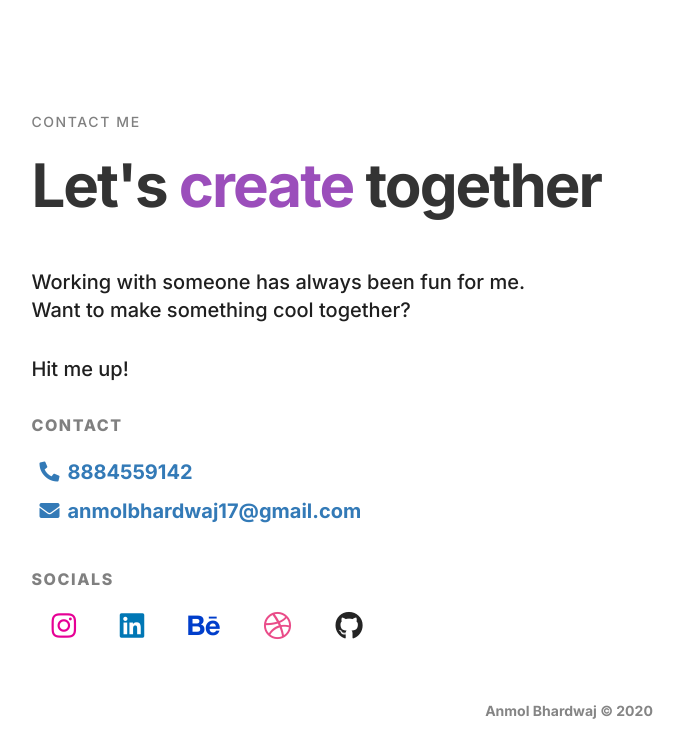
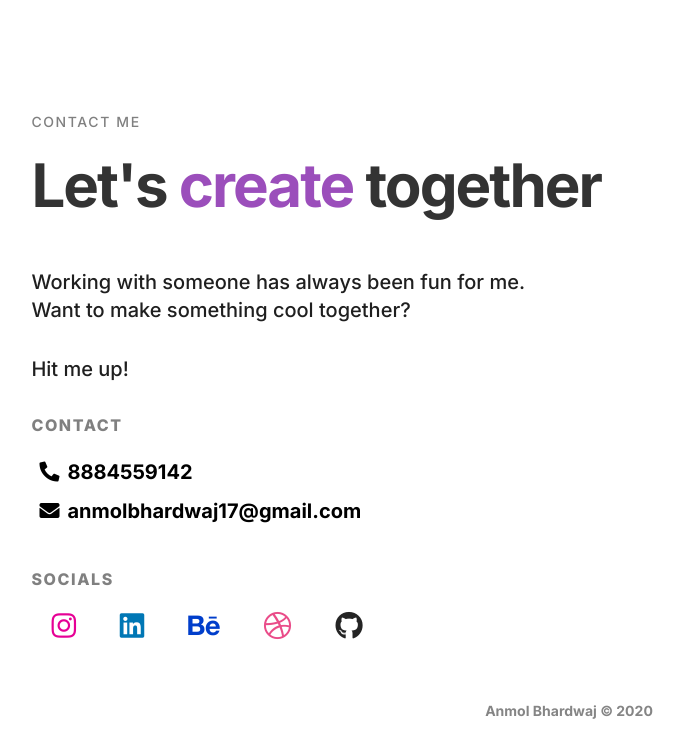
Before and after one commit to anmolbhardwaj17/portfolio, a plain HTML site: page index.html in a window 1280 px wide. Shown: the part 2556-3301 px from the top of the page, without its empty margins (71-755 px from the left). Drawn offline with nearby package versions, Linux system fonts and the light colour scheme; a script that the page names is missing.

Commit message:
Update index.css

```diff
--- a/index.css
+++ b/index.css
@@ -16,6 +16,18 @@
   letter-spacing: 0.9mm;
 
 
+}
+
+.maill{
+  color:black;
+  text-decoration: none;
+  cursor:pointer;
+  transition:0.2s;
+}
+
+.maill:hover{
+  color:#4A87ED;
+  text-decoration: none;
 }
 
 .dropdown .dropbtn {
```
